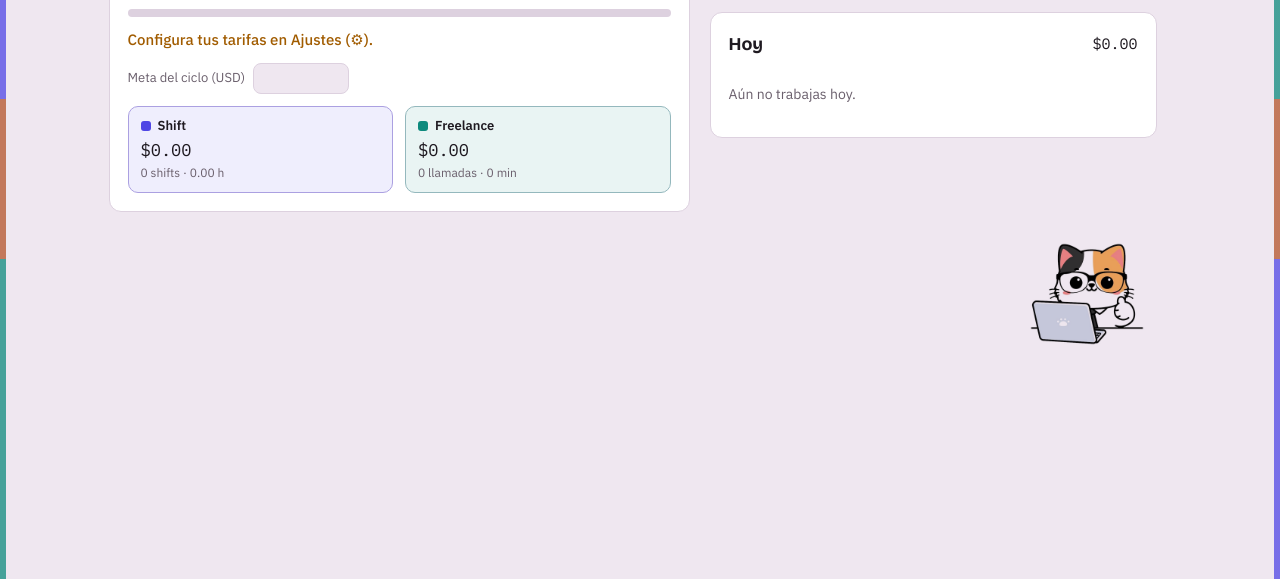
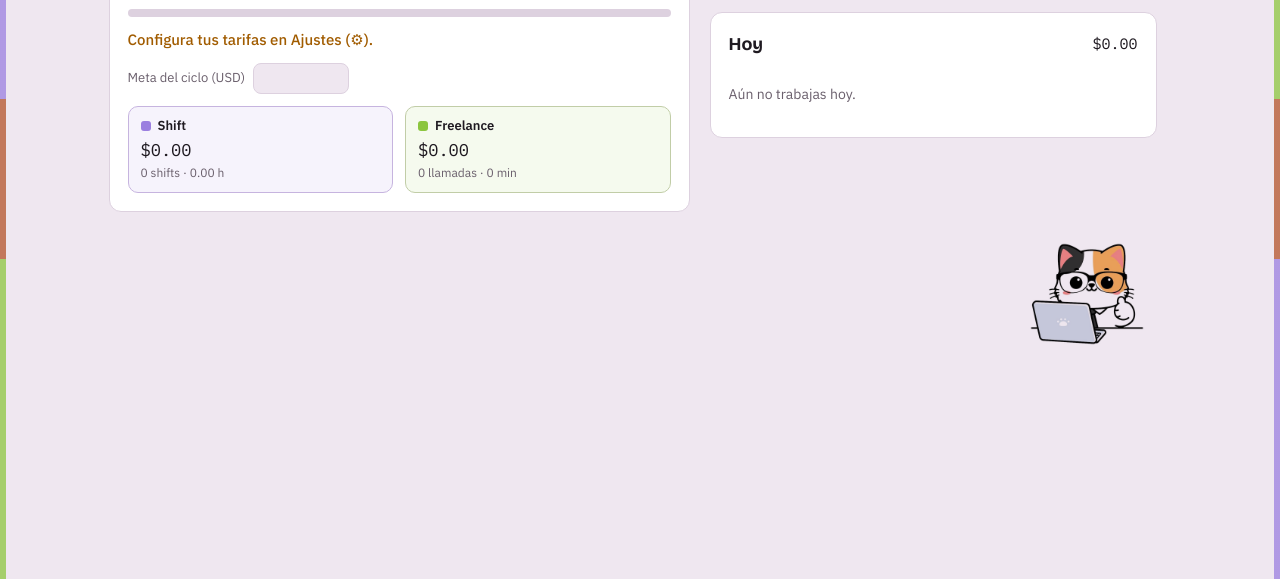
Before and after one commit to chizix18/Blip, a plain HTML site: page index.html in a window 1280 px wide. Shown: the part 221-800 px from the top of the page. Drawn offline with nearby package versions, Linux system fonts and the light colour scheme; no server answers.

Commit message:
Shift en morado pastel y Freelance en verde limón; montos de registros con letra de texto
Co-Authored-By: Claude Opus 5.5 <noreply@anthropic.com>

```diff
--- a/index.html
+++ b/index.html
@@ -8,7 +8,7 @@
 :root {
   --bg: #efe7f0; --surface: #ffffff; --ink: #1f1a21; --muted: #6a5f6c; --line: #ddd1df;
   --accent: #b4532a; --accent-ink: #ffffff;
-  --shift: #4f46e5; --free: #0d8a7d;
+  --shift: #9b7fe0; --free: #8cc63f;
   --ok: #1e7a3c; --warn: #a15c00; --danger: #b3261e;
   --f-display: "Bricolage Grotesque", "Segoe UI", system-ui, sans-serif;
   --f-body: "IBM Plex Sans", "Segoe UI", system-ui, sans-serif;
@@ -17,13 +17,13 @@
 @media (prefers-color-scheme: dark) {
   :root:not([data-theme="light"]) {
     --bg: #17131a; --surface: #221c25; --ink: #f0e9f1; --muted: #a99dab; --line: #3a3140;
-    --accent: #f08a5d; --accent-ink: #2a1206; --shift: #8f88ff; --free: #3fd0bf;
+    --accent: #f08a5d; --accent-ink: #2a1206; --shift: #b9a3ff; --free: #b6e36b;
     --ok: #5fd38a; --warn: #ffb74d; --danger: #ff8a80; color-scheme: dark;
   }
 }
 :root[data-theme="dark"] {
   --bg: #17131a; --surface: #221c25; --ink: #f0e9f1; --muted: #a99dab; --line: #3a3140;
-  --accent: #f08a5d; --accent-ink: #2a1206; --shift: #8f88ff; --free: #3fd0bf;
+  --accent: #f08a5d; --accent-ink: #2a1206; --shift: #b9a3ff; --free: #b6e36b;
   --ok: #5fd38a; --warn: #ffb74d; --danger: #ff8a80; color-scheme: dark;
 }
 * { box-sizing: border-box; }
@@ -113,6 +113,7 @@ body::before { left: 0; } body::after { right: 0; transform: scaleY(-1); }
 .filas .reg small { font-size: 12px; }
 .filas .d > b, .filas .d > small { max-width: 100%; white-space: nowrap; overflow: hidden; text-overflow: ellipsis; }
 .filas .der { display: flex; align-items: center; gap: 6px; justify-content: flex-end; }
+.monto { font-weight: 600; font-size: 15px; font-variant-numeric: tabular-nums; white-space: nowrap; } /* montos de cada registro: letra de texto */
 .estado { display: inline-flex; align-items: center; gap: 6px; font-size: 12px; font-weight: 600; white-space: nowrap; color: var(--c); }
 .estado::before { content: ""; width: 8px; height: 8px; border-radius: 50%; background: var(--c); }
 .e-cobrado { --c: var(--ok); } .e-pendiente { --c: var(--warn); } .e-atrasado { --c: var(--danger); } .e-curso { --c: var(--accent); } .e-vacio, .e-futuro { --c: var(--muted); }
@@ -624,7 +625,7 @@ tfoot td { font-weight: 700; border-bottom: 0; }
   }
 
   function filaReg(r, conAcciones) {
-    var der = h('div', { class: 'der' }, h('span', { class: 'num', text: usd(monto(r)) }));
+    var der = h('div', { class: 'der' }, h('span', { class: 'monto', text: usd(monto(r)) }));
     var acciones = conAcciones && r.fin != null ? h('div', { class: 'der acciones' },
       h('button', { class: 'chip', type: 'button', text: 'Editar', onclick: function () { abrirReg(r); } }),
       h('button', { class: 'chip borrar', type: 'button', text: 'Borrar', onclick: function (ev) { borrarReg(r, ev.currentTarget); } })) : null;
```
